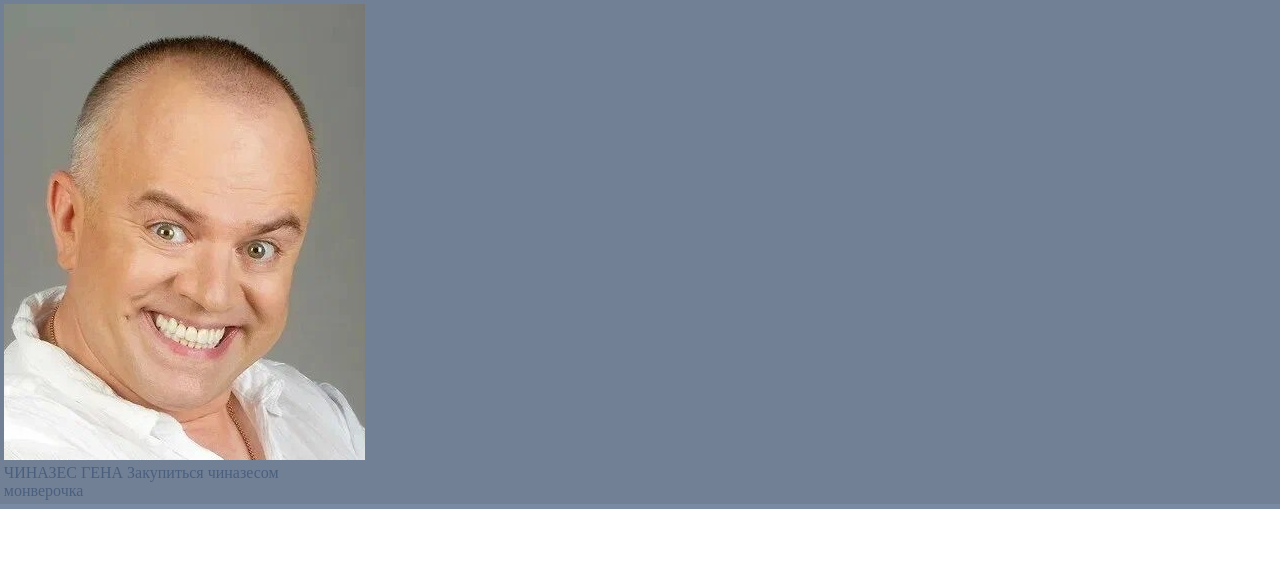
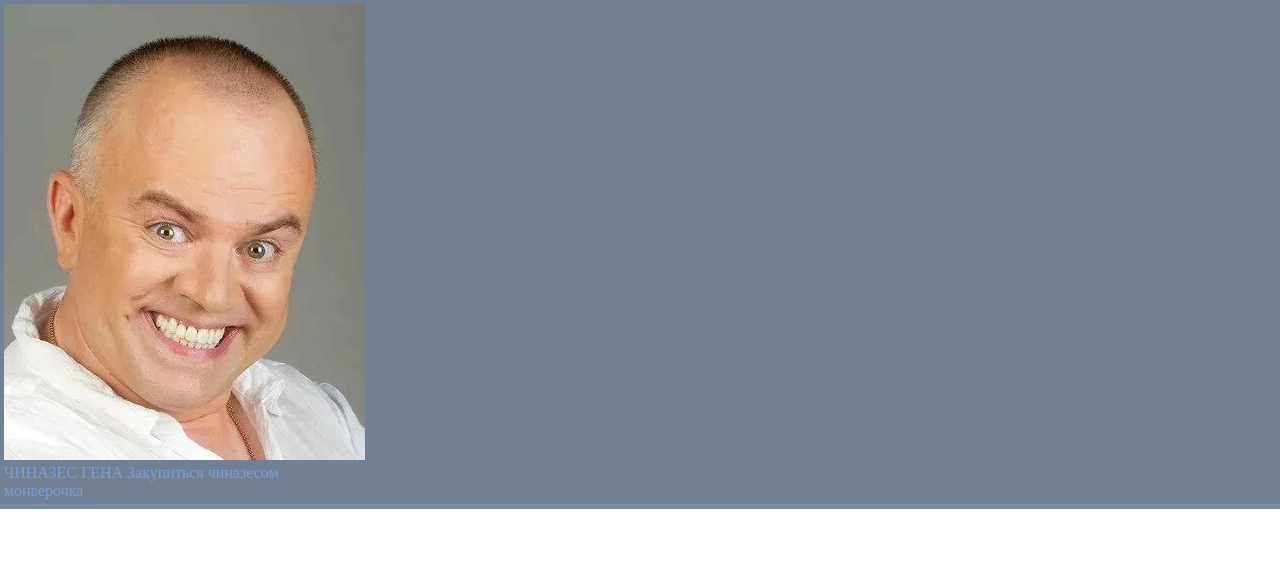
Before and after one commit to Boblox-lab/Boblox-lab.github-io, a PHP site: page / in a window 1280 px wide. Shown: the top 567 px of the page. Run offline with PHP 8.4, Linux system fonts and the light colour scheme; some web fonts are replaced.

Commit message:
Update main.css

```diff
--- a/css/main.css
+++ b/css/main.css
@@ -11,7 +11,7 @@ body {
 }
 
 a {
-    color: rgb(74, 95, 126);
+    color: rgb(120, 155, 207);
     text-decoration: none;
     transition: all.6s ease;
     -ms-transition: all.6s ease;
@@ -21,7 +21,7 @@ a {
 }
 
 a:hover {
-    color: rgb(85, 110, 147);
+    color: rgb(132, 171, 227);
     text-decoration: none;
     transition: all.6s ease;
     -ms-transition: all.6s ease;
```
